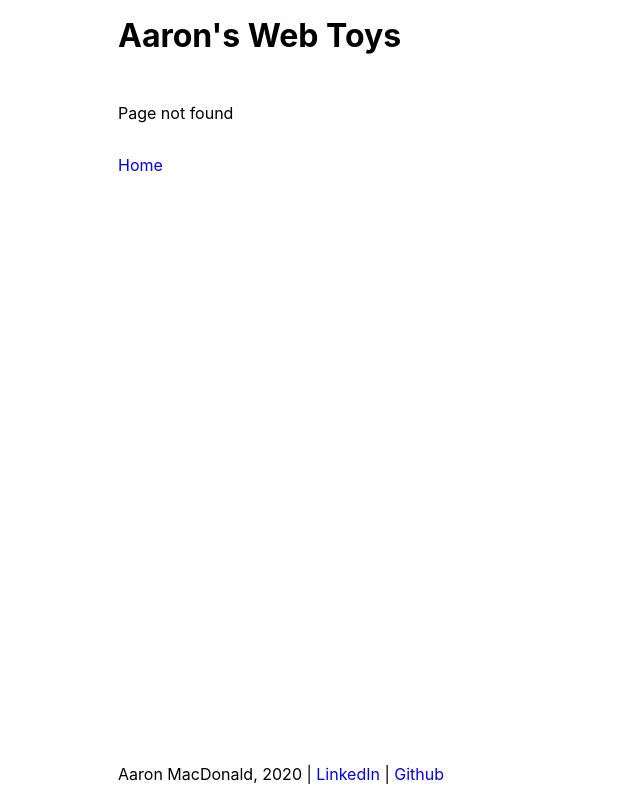
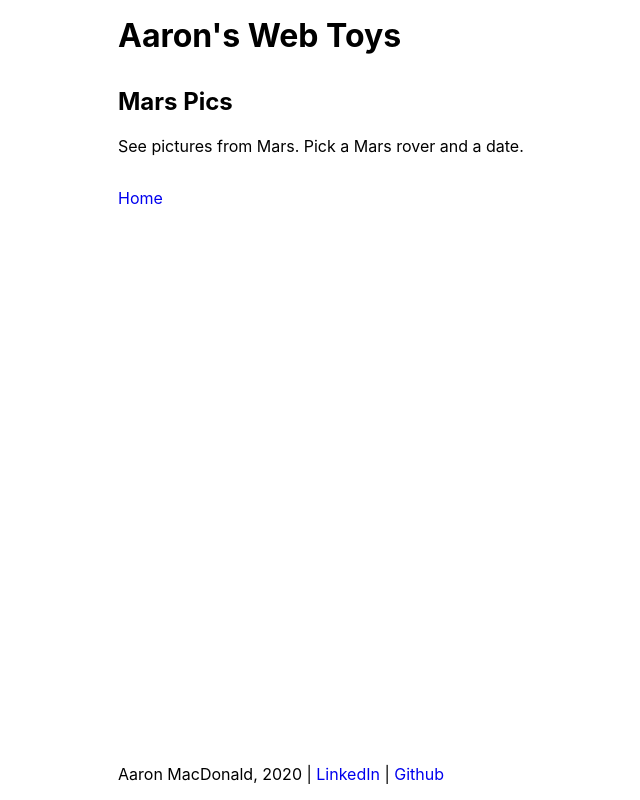
Before and after one commit to AaronWizard/webtoys, a React app: page /#/marspics in a window 1280 px wide. Before the commit this address had no page. Shown: the whole page, without its empty margins (26-666 px from the left). Built offline with nearby package versions, Linux system fonts and the light colour scheme.

Commit message:
Mars pics component

```diff
--- a/src/components/Main.jsx
+++ b/src/components/Main.jsx
@@ -5,6 +5,7 @@ import About from './about/About';
 import PageNotFound from './pagenotfound/PageNotFound';
 
 import ViewDogs from './viewdogs/ViewDogs';
+import MarsPics from './marspics/MarsPics';
 
 const Main = () => (
 	<Router basename="/">
@@ -12,6 +13,7 @@ const Main = () => (
 			<Switch>
 				<Route exact path="/" component={About} />
 				<Route exact path="/viewdogs" component={ViewDogs} />
+				<Route exact path="/marspics" component={MarsPics} />
 				<Route component={PageNotFound} />
 			</Switch>
 		</main>
--- a/src/components/about/About.jsx
+++ b/src/components/about/About.jsx
@@ -6,7 +6,8 @@ const About = () => (
 		A collection of front-end web projects.
 
 		<ul>
-			<li><Link to="/viewdogs">ViewDogs</Link></li>
+			<li><Link to="/viewdogs">View Dogs</Link></li>
+			<li><Link to="/marspics">Mars Pics</Link></li>
 		</ul>
 	</div>
 );
--- /dev/null
+++ b/src/components/marspics/MarsPics.jsx
@@ -0,0 +1,34 @@
+import React from 'react';
+
+import HomeLink from '../HomeLink';
+
+class MarsPics extends React.Component
+{
+	constructor(props)
+	{
+		super(props);
+		this.state = {
+
+		};
+	}
+
+	componentDidMount()
+	{
+
+	}
+
+	render()
+	{
+		return (
+			<>
+				<h2>Mars Pics</h2>
+				<div>
+					<p>See pictures from Mars. Pick a Mars rover and a date.</p>
+				</div>
+				<HomeLink />
+			</>
+		);
+	}
+}
+
+export default MarsPics;
```
